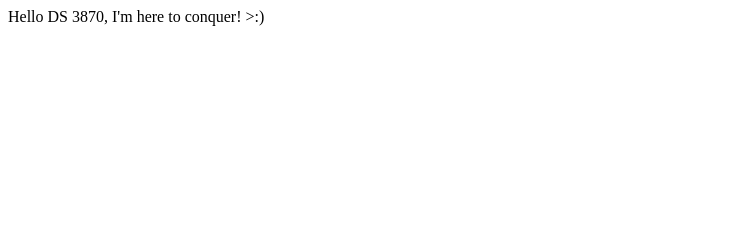
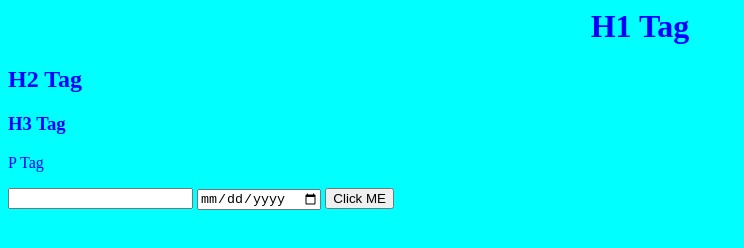
Before and after one commit to ColeLMII/HTML-CSS-JavaScript-Bootstrap-5-practice---Business-Application-Development-II, a plain HTML site: page DayOne/index.html in a window 1280 px wide. Shown: the whole page, without its empty margins (0-744 px from the left). Drawn offline with Linux system fonts and the light colour scheme.

Commit message:
Update index.html

```diff
--- a/DayOne/index.html
+++ b/DayOne/index.html
@@ -3,8 +3,14 @@
         <title> Hello World!</title>
     </head>
 
-    <body>
-        Hello DS 3870, I'm here to conquer! >:)
+    <body style="color:blue; background-color:cyan;">
+        <h1 style="width:100%; text-align:center;"> H1 Tag </h1>
+        <h2> H2 Tag </h2>
+        <h3> H3 Tag </h3>
+        <p> P Tag </p>
+        <input type="text">
+        <input type="date">
+        <button> Click ME </button>
     </body>
 
 </html>
```
